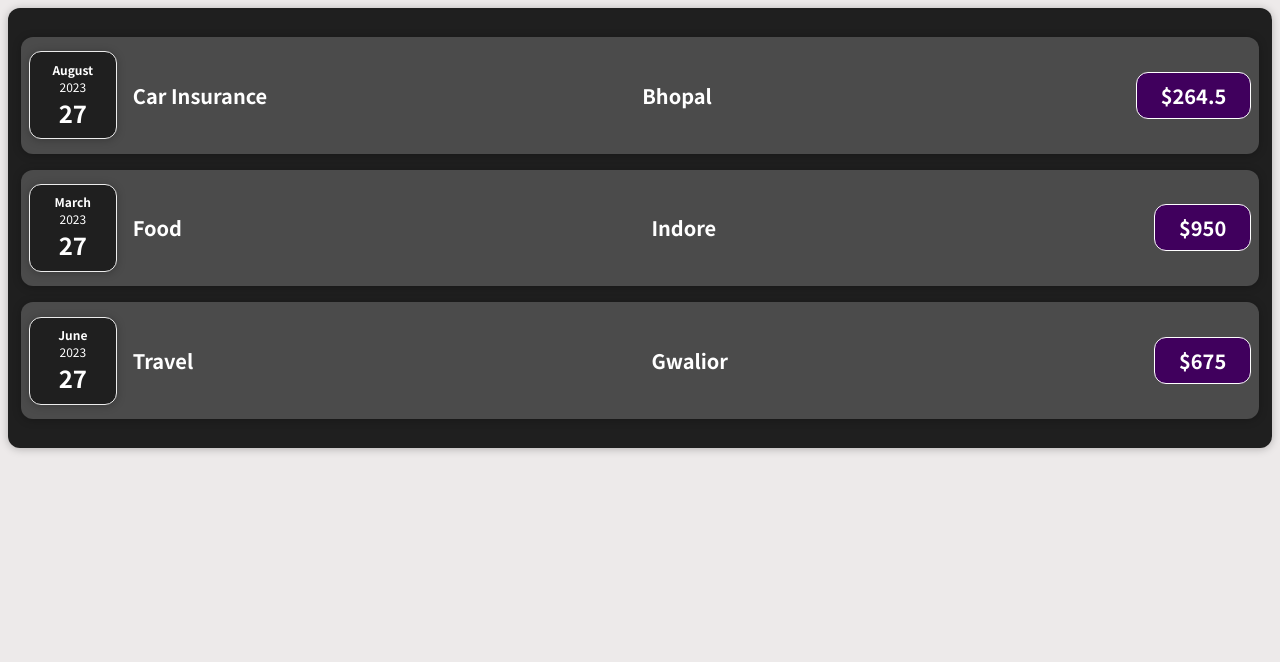
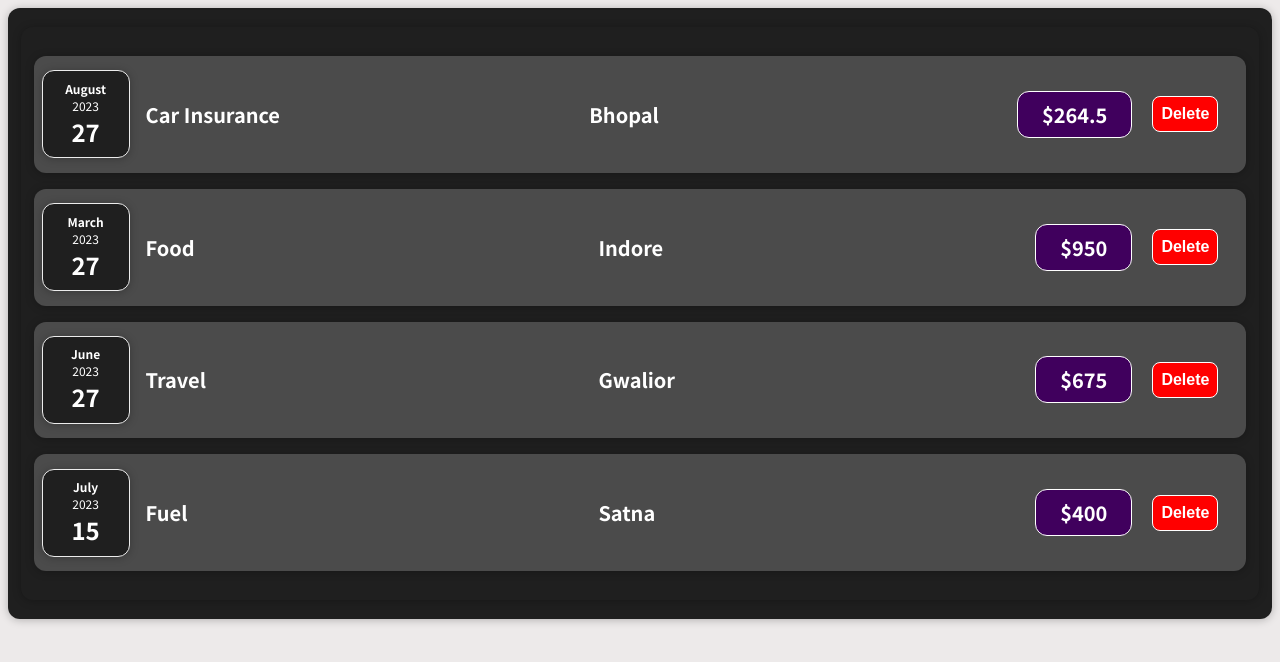
Before and after one commit to nandji3/first-react-app, a React (Create React App) app: page / in a window 1280 px wide. Shown: the top 662 px of the page. Built offline with nearby package versions, Linux system fonts and the light colour scheme.

Commit message:
Add delete button and Its functionality

```diff
--- a/src/App.js
+++ b/src/App.js
@@ -1,19 +1,12 @@
 import './App.css';
-import ExpenseItem from './components/Expenses/ExpenseItem';
+import Expenses from './components/Expenses/Expenses';
 import Card from './components/UI/Card';
 
 const App = () => {
-  const expense = [
-    { id: 'e1', title: 'Car Insurance ', LocationOfExpenditure: 'Bhopal', amount: 264.5, date: new Date(2023, 7, 27) },
-    { id: 'e2', title: 'Food ', LocationOfExpenditure: 'Indore', amount: 950, date: new Date(2023, 2, 27) },
-    { id: 'e3', title: 'Travel ', LocationOfExpenditure: 'Gwalior', amount: 675, date: new Date(2023, 5, 27) },
-  ];
 
   return (
     <Card className="App">
-      {expense.map((exp, i) => {
-        return (<ExpenseItem key={i} title={exp.title} LocationOfExpenditure={exp.LocationOfExpenditure} amount={exp.amount} date={exp.date} />)
-      })}
+      <Expenses />
     </Card >
   );
 }
--- a/src/components/Expenses/ExpenseItem.js
+++ b/src/components/Expenses/ExpenseItem.js
@@ -3,13 +3,25 @@ import ExpenseDetails from './ExpenseDetails';
 import './ExpenseItem.css';
 import Card from '../UI/Card';
 
+
 const ExpenseItem = (props) => {
+    const style = {
+        fontSize: "1rem",
+        fontWeight: "bold",
+        color: "white",
+        backgroundColor: "red",
+        border: "1px solid white",
+        padding: "0.5rem",
+        borderRadius: "8px",
+        margin: "20px"
+    }
 
     return (
         <Card key={props.key} className="expense-item">
             <ExpenseDate date={props.date} />
             <ExpenseDetails title={props.title} LocationOfExpenditure={props.LocationOfExpenditure} amount={props.amount} />
-        </Card>
+            <button onClick={(e) => e.target.parentElement.remove()} style={style}>Delete</button>
+        </Card >
     )
 }
 export default ExpenseItem;
--- /dev/null
+++ b/src/components/Expenses/Expenses.js
@@ -0,0 +1,23 @@
+import ExpenseItem from './ExpenseItem';
+import Card from '../UI/Card';
+
+const Expenses = () => {
+
+    const expense = [
+        { id: 'e1', title: 'Car Insurance ', LocationOfExpenditure: 'Bhopal', amount: 264.5, date: new Date(2023, 7, 27) },
+        { id: 'e2', title: 'Food ', LocationOfExpenditure: 'Indore', amount: 950, date: new Date(2023, 2, 27) },
+        { id: 'e3', title: 'Travel ', LocationOfExpenditure: 'Gwalior', amount: 675, date: new Date(2023, 5, 27) },
+        { id: 'e4', title: 'Fuel ', LocationOfExpenditure: 'Satna', amount: 400, date: new Date(2023, 6, 15) },
+    ];
+
+    return (
+        <Card>
+            {expense.map((exp, i) => {
+                console.log(i)
+                return (<ExpenseItem key={exp.id} title={exp.title} LocationOfExpenditure={exp.LocationOfExpenditure} amount={exp.amount} date={exp.date} />)
+            })}
+        </Card >
+    );
+}
+
+export default Expenses;
--- a/src/components/UI/Card.css
+++ b/src/components/UI/Card.css
@@ -3,7 +3,6 @@
     padding: 0.8rem;
     margin: 0.4rem auto;
     /* width: 50rem; */
-    /* max-width: 95%; */
     background-color: rgb(31, 31, 31);
     box-shadow: 0 1px 8px rgba(0, 0, 0, 0.25);
 }
```
